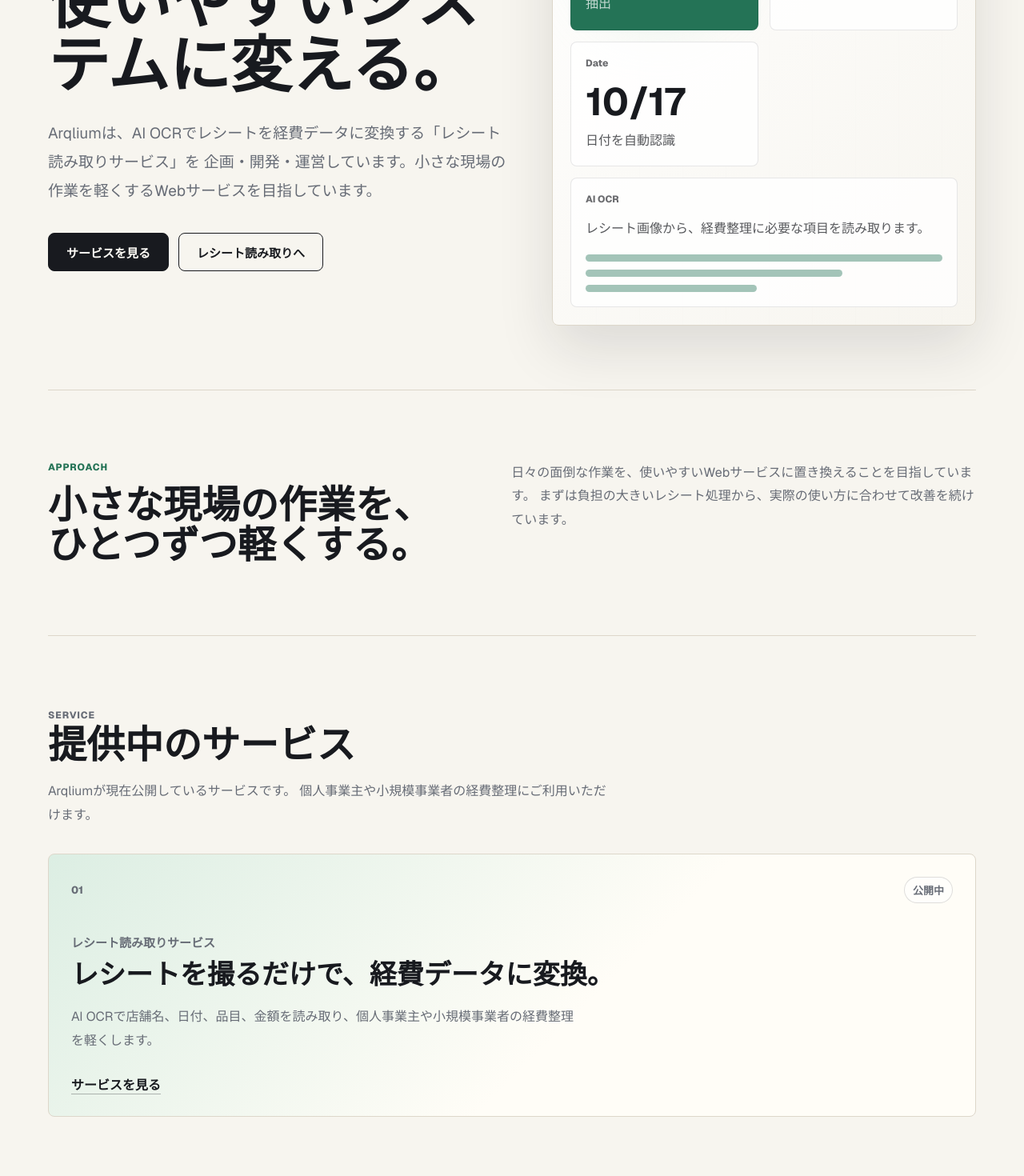
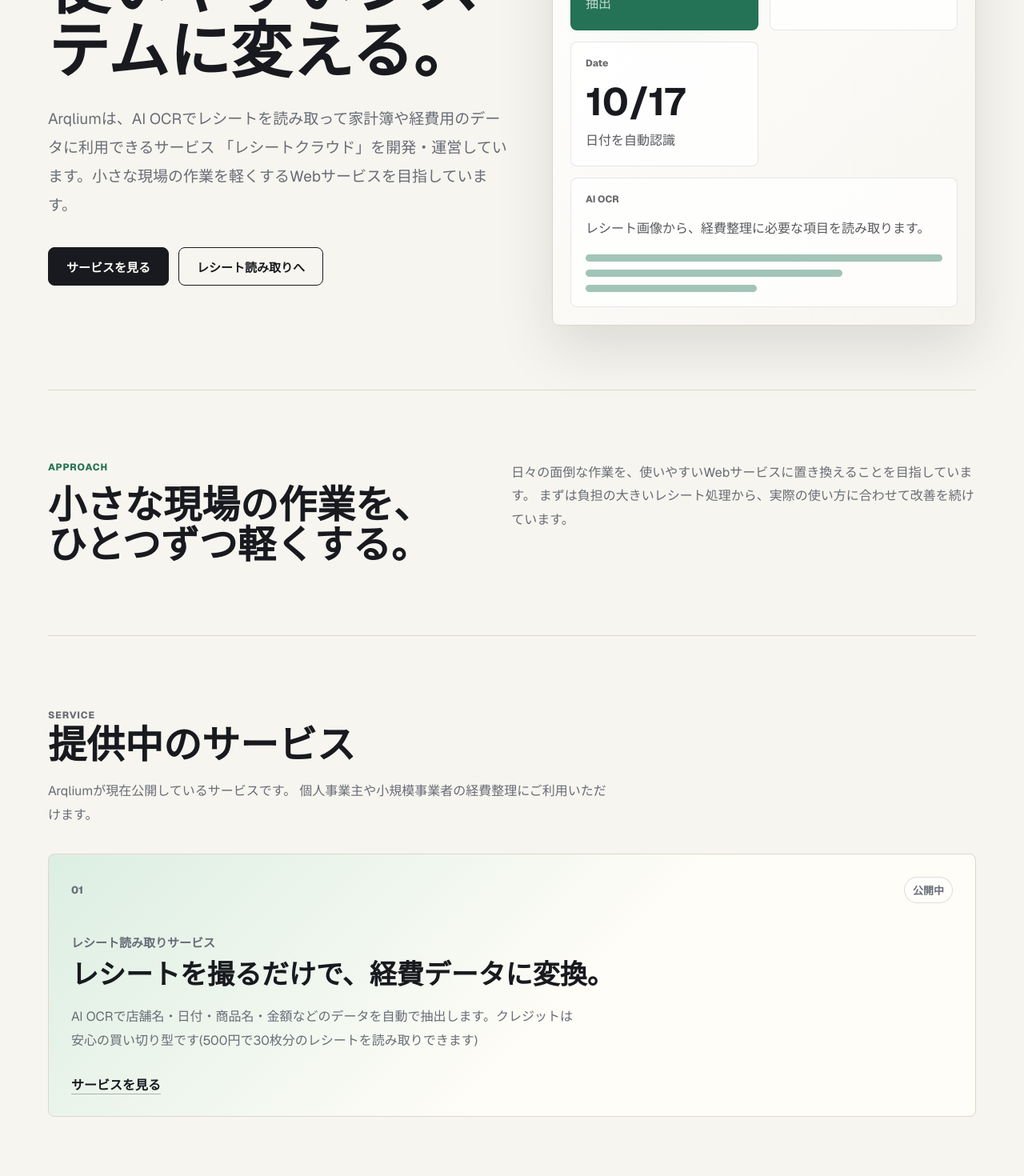
Before and after one commit to Goro0418/arqlium-hp, a Next.js app: page / in a window 1280 px wide. Shown: the part 360-1830 px from the top of the page at 80% size. Built offline with nearby package versions, Linux system fonts and the light colour scheme.

Commit message:
Update receipt service description with pricing and more

```diff
--- a/app/page.tsx
+++ b/app/page.tsx
@@ -5,7 +5,7 @@
     tag: "公開中",
     title: "レシートを撮るだけで、経費データに変換。",
     description:
-      "AI OCRで店舗名、日付、品目、金額を読み取り、個人事業主や小規模事業者の経費整理を軽くします。",
+      "AI OCRで店舗名・日付・商品名・金額などのデータを自動で抽出します。クレジットは安心の買い切り型です(500円で30枚分のレシートを読み取りできます)",
     href: "https://arqlium-receipt.com",
     accent: "green",
   },
@@ -45,8 +45,8 @@
           <p className="eyebrow">Systems and AI tools for small teams</p>
           <h1>日々の業務を、使いやすいシステムに変える。</h1>
           <p className="hero-lead">
-            Arqliumは、AI OCRでレシートを経費データに変換する「レシート読み取りサービス」を
-            企画・開発・運営しています。小さな現場の作業を軽くするWebサービスを目指しています。
+            Arqliumは、AI OCRでレシートを読み取って家計簿や経費用のデータに利用できるサービス
+            「レシートクラウド」を開発・運営しています。小さな現場の作業を軽くするWebサービスを目指しています。
           </p>
           <div className="hero-actions">
             <a className="button primary" href="#systems">
```
